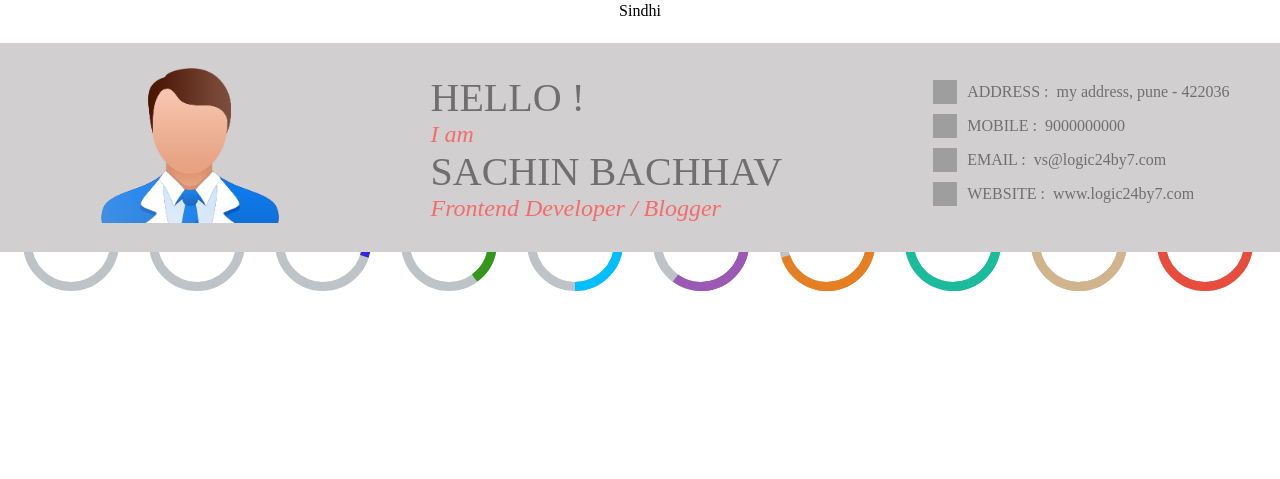
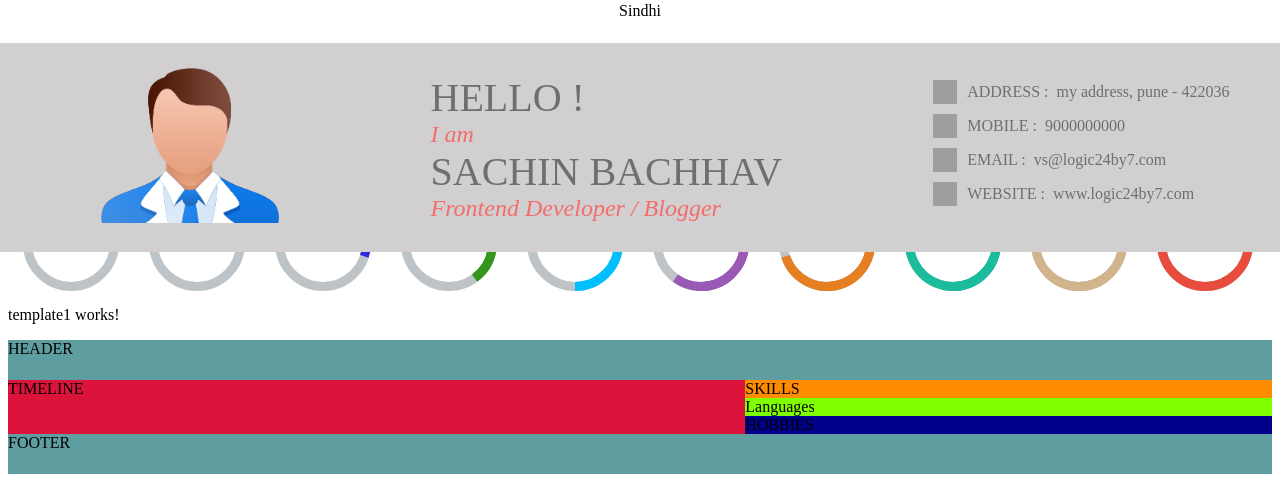
Before and after one commit to sukheja-varun/ngResumeBuilder, an Angular app: page /template1 in a window 1280 px wide. Before the commit this address led to /. Shown: the part 548-1027 px from the top of the page. Before the commit the page ends 858 px from the top, so only its background shows below. Built offline with nearby package versions, Linux system fonts and the light colour scheme; grey boxes are pictures that could not be loaded.

Commit message:
- created component : template 1 - designed layout of template 1

```diff
--- a/src/app/app-routing.module.ts
+++ b/src/app/app-routing.module.ts
@@ -1,7 +1,10 @@
 import { NgModule } from '@angular/core';
 import { Routes, RouterModule } from '@angular/router';
+import { Template1Component } from './template/template1/template1.component';
 
-const routes: Routes = [];
+const routes: Routes = [
+  { path: 'template1', component: Template1Component }
+];
 
 @NgModule({
   imports: [RouterModule.forRoot(routes)],
--- /dev/null
+++ b/src/app/template/template1/template1.component.html
@@ -0,0 +1,12 @@
+<p>
+  template1 works!
+</p>
+
+<div class="template1-wrapper">
+  <div class="header">HEADER</div>
+  <div class="timeline">TIMELINE</div>
+  <div class="skills">SKILLS</div>
+  <div class="languages">Languages</div>
+  <div class="hobbies">HOBBIES</div>
+  <div class="footer">FOOTER</div>
+</div>
--- /dev/null
+++ b/src/app/template/template1/template1.component.scss
@@ -0,0 +1,34 @@
+.template1-wrapper {
+  display: grid;
+  grid-template-columns: repeat(12, 1fr);
+  grid-template-rows: 40px auto auto auto 40px;
+  background: yellow;
+  .header,
+  .footer {
+    grid-column: span 12;
+    background: cadetblue;
+  }
+
+  .timeline {
+    grid-column: span 7;
+    grid-row: 2/5;
+    background: crimson;
+  }
+
+  .skills,
+  .languages,
+  .hobbies {
+    grid-column: span 5;
+  }
+
+  .skills {
+    background: darkorange;
+  }
+
+  .languages {
+    background: chartreuse;
+  }
+  .hobbies {
+    background: darkblue;
+  }
+}
--- /dev/null
+++ b/src/app/template/template1/template1.component.ts
@@ -0,0 +1,16 @@
+import { Component, OnInit, ViewEncapsulation } from '@angular/core';
+
+@Component({
+  selector: 'app-template1',
+  templateUrl: './template1.component.html',
+  styleUrls: ['./template1.component.scss'],
+  encapsulation: ViewEncapsulation.None
+})
+export class Template1Component implements OnInit {
+
+  constructor() { }
+
+  ngOnInit() {
+  }
+
+}
```
Also changed, not shown: src/app/app.module.ts (+6 -4 lines).
